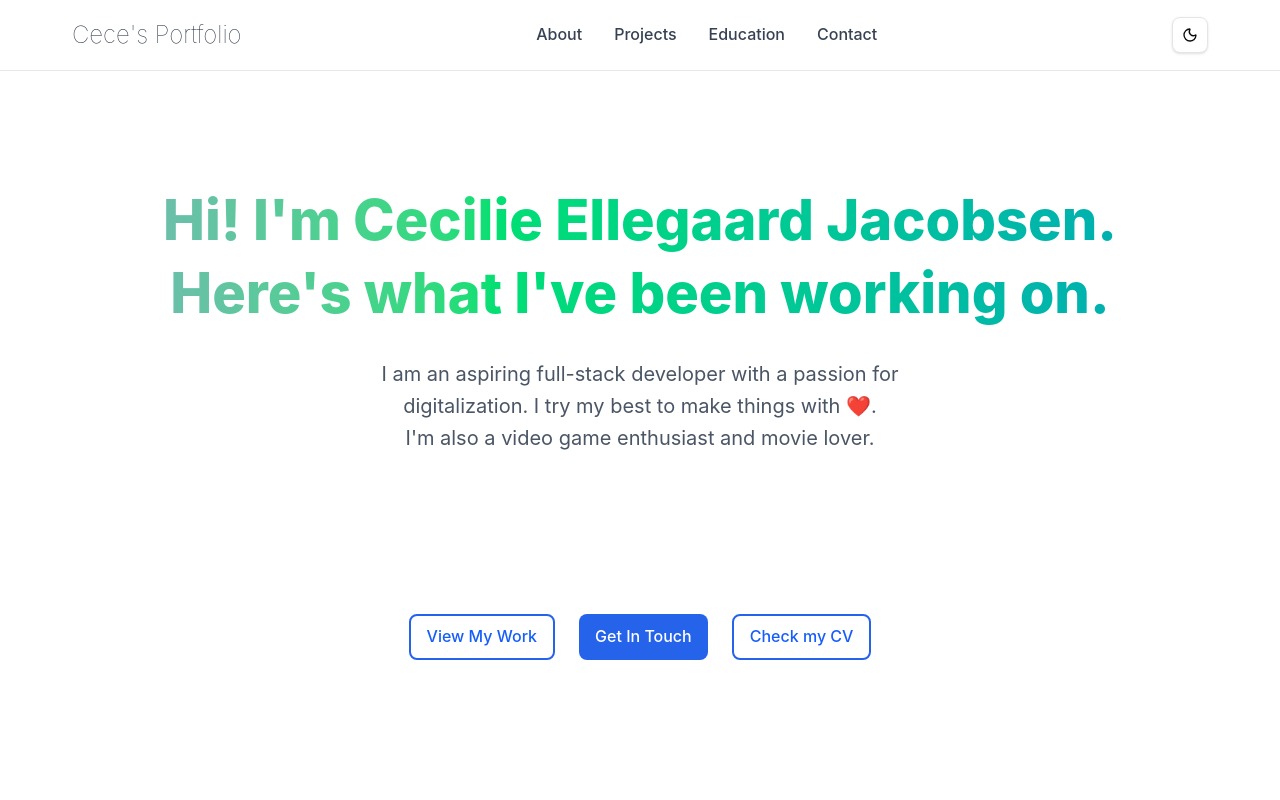
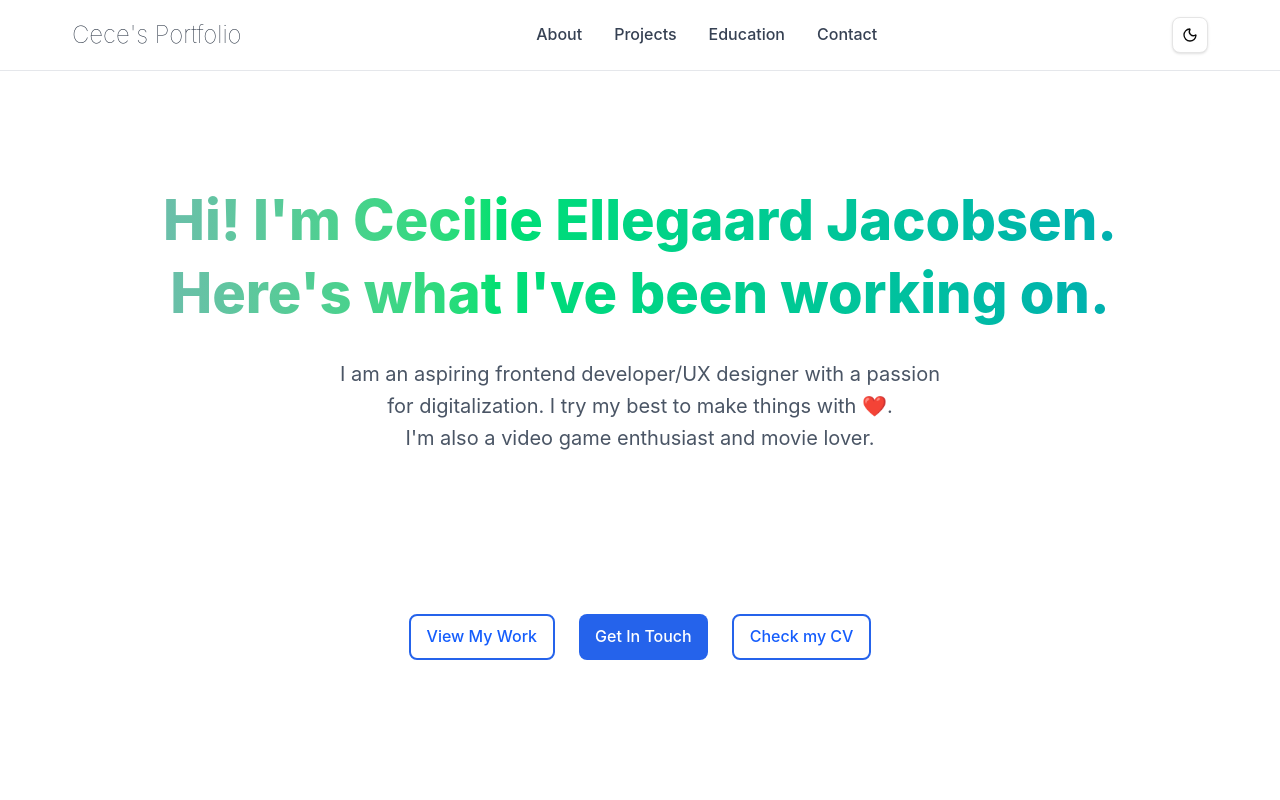
Before and after one commit to cecilieej/cej-portfolio, a React (Vite) app in the folder portfolio/: page / in a window 1280 px wide. Shown: the top 800 px of the page. Built offline with nearby package versions, Linux system fonts and the light colour scheme.

Commit message:
Small update to About.jsx text.

```diff
--- a/portfolio/src/components/About.jsx
+++ b/portfolio/src/components/About.jsx
@@ -27,7 +27,7 @@ const About = () => {
             Hi! I'm Cecilie Ellegaard Jacobsen. Here's what I've been working on.
           </h1>
           <p className="hero-subtitle">
-            I am an aspiring full-stack developer with a passion for digitalization.
+            I am an aspiring frontend developer/UX designer with a passion for digitalization.
             I try my best to make things with ❤️. <br />
             I'm also a video game enthusiast and movie lover.
           </p>
```
